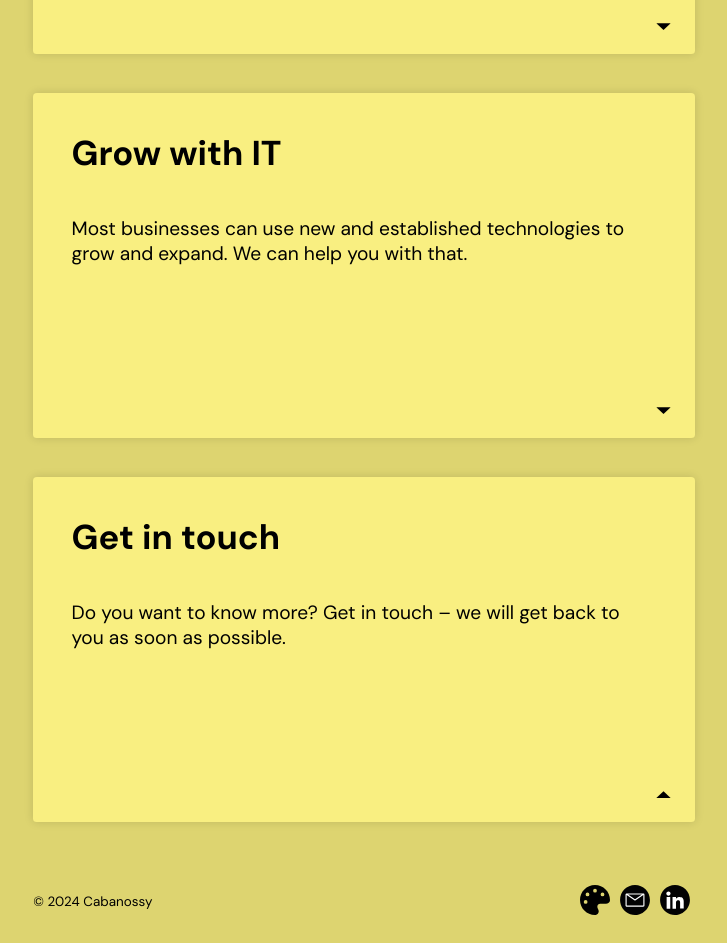
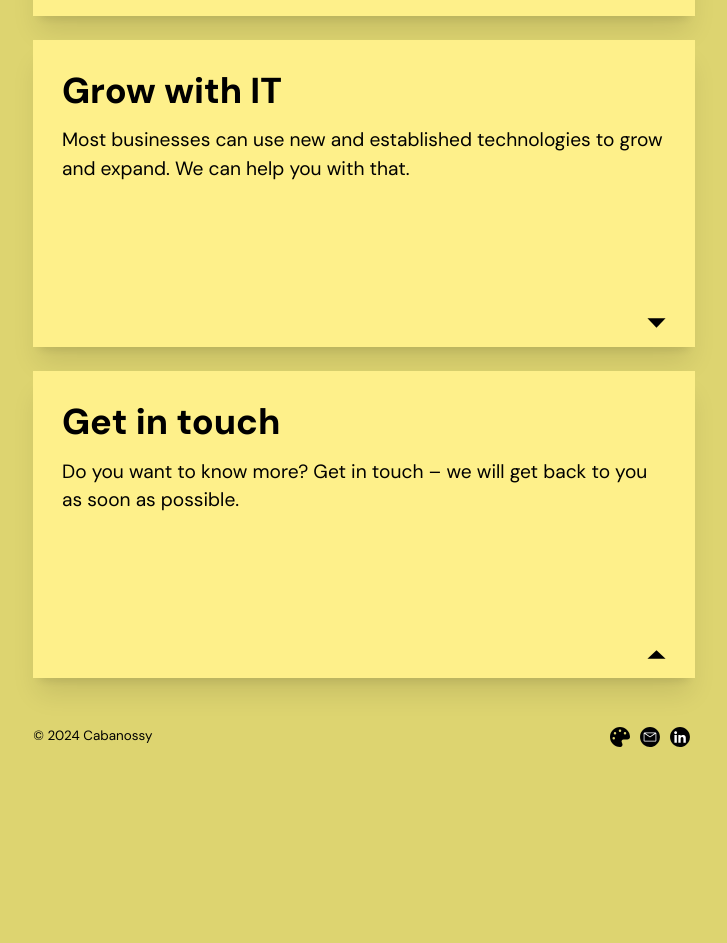
Before and after one commit to insulationman/cabanossy-se, a React (Vite) app: page / in a window 1280 px wide. Shown: the part 560-1503 px from the top of the page, without its empty margins (276-1003 px from the left). After the commit the page ends 1331 px from the top, so only its background shows below. Built offline with nearby package versions, Linux system fonts and the light colour scheme.

Commit message:
Now using card component for cards

```diff
--- a/src/App.css
+++ b/src/App.css
@@ -18,23 +18,6 @@
   overflow: hidden;
 }
 
-.card {
-  display: flex;
-  flex-direction: column;
-  min-height: 16rem;
-  align-items: start;
-  padding: 1rem 2rem;
-  margin: 0 1rem;
-  margin-bottom: 2rem;
-  border-radius: 0.2rem;
-  box-shadow: 0 0 0.5em #00000022;
-  background-color: #f8f8f8;
-  transition: transform 300ms;
-  position: sticky;
-  top: 14rem;
-  background-color: hsl(var(--theme-hue), 90.91%, 74.12%);
-}
-
 .footer {
   display: flex;
   align-items: center;
@@ -51,21 +34,3 @@
   padding: 5px;
   margin-left: auto;
 }
-
-.pil {
-  width: 15px;
-  padding: 5px;
-  position: absolute;
-  right: 1rem;
-  bottom: 1rem;
-}
-
-@media only screen and (max-width: 600px) {
-  .card {
-    top: 10rem;
-  }
-  .logo-container {
-    height: 10rem;
-    padding: 1.5rem;
-  }
-}
--- a/src/App.tsx
+++ b/src/App.tsx
@@ -7,6 +7,7 @@ import PilUpp from "./assets/Pil-Upp.svg";
 import PilNer from "./assets/Pil-Ner.svg";
 import palette from "./assets/palette-solid.svg";
 import PieChart from "./assets/PieChart.svg";
+import Card from "./Card";
 
 function App() {
   const imageRef = useRef<HTMLImageElement | null>(null);
@@ -30,56 +31,27 @@ function App() {
       <div className="logo-container">
         <img src={Logo} className="logo" alt="logo" ref={imageRef} />
       </div>
-      <div className="card">
-        <h1>A passion for web and coding</h1>
+      <Card title="A passion for web and coding">
         <p>
           At Cabanossy we are passionate – about web development and code in
           particular. Let’s create amazing websites and applications together.
         </p>
-        <img src={PilNer} className="pil" alt="pilned" />
-      </div>
-      <div className="card">
-        <h1>Grow with IT</h1>
+        <img src={PilNer} className="h-2 mt-auto self-end" alt="pilned" />
+      </Card>
+      <Card title="Grow with IT">
         <p>
           Most businesses can use new and established technologies to grow and
           expand. We can help you with that.
         </p>
-        <img src={PilNer} className="pil" alt="pilned" />
-      </div>
-      {/* <div className="card">
-        <h1>Business areas</h1>
-        <div
-          style={{
-            display: "flex",
-            justifyContent: "space-between",
-            width: "100%",
-          }}
-        >
-          <p>
-            We work mainly in three business areas:
-            <ul>
-              <li>Common web development</li>
-              <li>customised business software</li>
-              <li>IT management and consulting</li>
-            </ul>
-          </p>
-          <img
-            src={PieChart}
-            alt="piechart"
-            height={150}
-            style={{ paddingRight: 20 }}
-          />
-        </div>
-        <img src={PilNer} className="pil" alt="pilned" />
-      </div> */}
-      <div className="card">
-        <h1>Get in touch</h1>
+        <img src={PilNer} className="h-2 mt-auto self-end" alt="pilned" />
+      </Card>
+      <Card title="Get in touch">
         <p>
           Do you want to know more? Get in touch – we will get back to you as
           soon as possible.
         </p>
-        <img src={PilUpp} className="pil" alt="pilupp" />
-      </div>
+        <img src={PilUpp} className="h-2 mt-auto self-end" alt="pilned" />
+      </Card>
       <div className="footer">
         <span>© {new Date().getFullYear()} Cabanossy</span>
         <div
--- /dev/null
+++ b/src/Card.tsx
@@ -0,0 +1,19 @@
+import React from "react";
+
+interface CardProps {
+  title: string;
+  children: React.ReactNode;
+}
+
+const Card = (props: CardProps) => {
+  const { title, children } = props;
+
+  return (
+    <div className="flex flex-col mb-5 mx-4 px-6 py-4 bg-yellow-200 shadow-xl sticky top-[14rem] min-h-64">
+      {title && <h1 className="text-3xl font-extrabold mt-2 mb-3">{title}</h1>}
+      {children}
+    </div>
+  );
+};
+
+export default Card;
--- a/src/index.css
+++ b/src/index.css
@@ -1,60 +1,11 @@
+@tailwind base;
+@tailwind components;
+@tailwind utilities;
+
 :root {
-  font-family: "DM Sans", sans-serif;
   font-size: larger;
-  font-weight: 400;
-  color-scheme: light dark;
-  font-synthesis: none;
-  text-rendering: optimizeLegibility;
-  -webkit-font-smoothing: antialiased;
-  -moz-osx-font-smoothing: grayscale;
+
   --theme-hue: 55;
   background-color: hsl(var(--theme-hue), 61.58%, 65.29%);
   /* filter: brightness(50); */
 }
-
-a {
-  font-weight: 500;
-  color: #646cff;
-  text-decoration: inherit;
-}
-a:hover {
-  color: #535bf2;
-}
-
-body {
-  margin: 0;
-  /* display: flex;
-  place-items: center; */
-  min-width: 320px;
-  /* min-height: 100dvh; */
-  height: 100%;
-}
-
-h1 {
-  color: #000000;
-  line-height: 2rem;
-  font-size: 1.8rem;
-}
-
-p {
-  color: #000000;
-}
-
-button {
-  border-radius: 8px;
-  border: 1px solid transparent;
-  padding: 0.6em 1.2em;
-  font-size: 1em;
-  font-weight: 500;
-  font-family: inherit;
-  background-color: #1a1a1a;
-  cursor: pointer;
-  transition: border-color 0.25s;
-}
-button:hover {
-  border-color: #646cff;
-}
-button:focus,
-button:focus-visible {
-  outline: 4px auto -webkit-focus-ring-color;
-}
```
